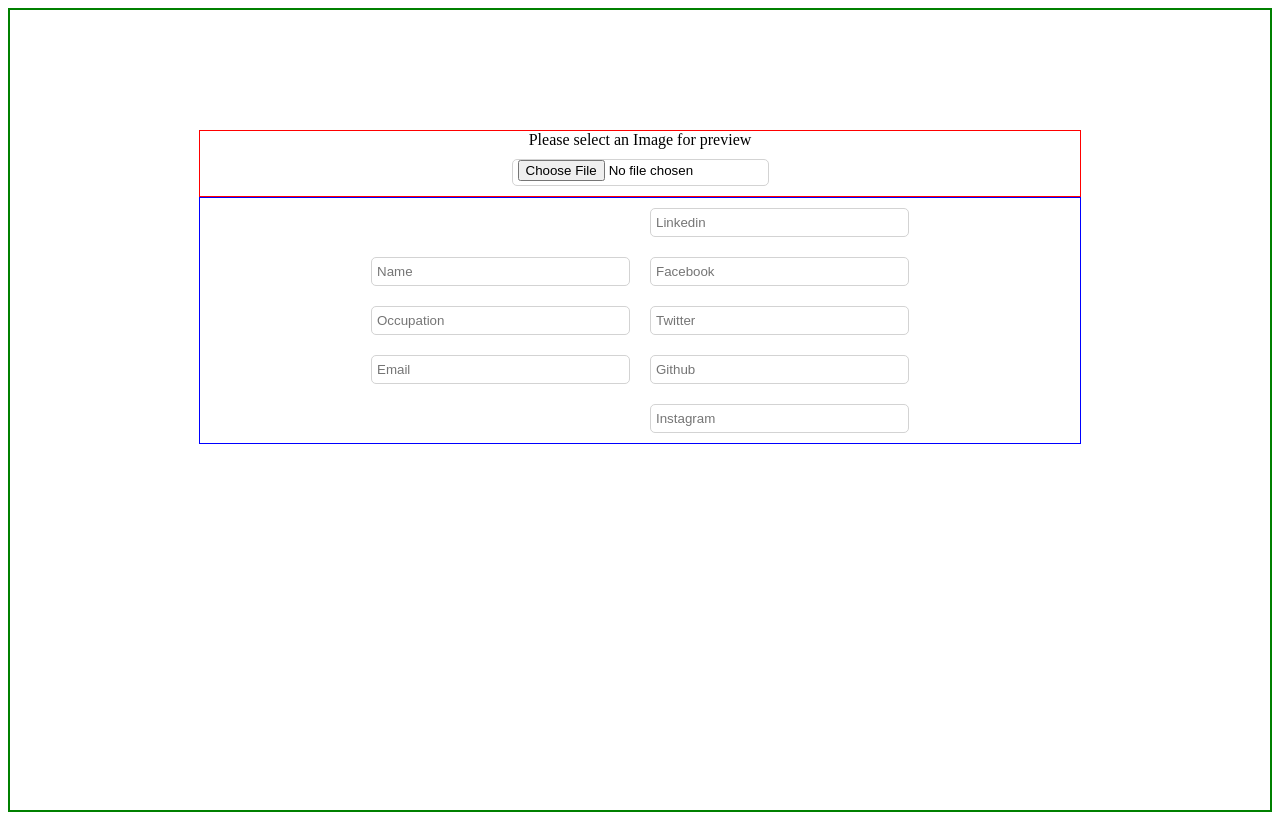
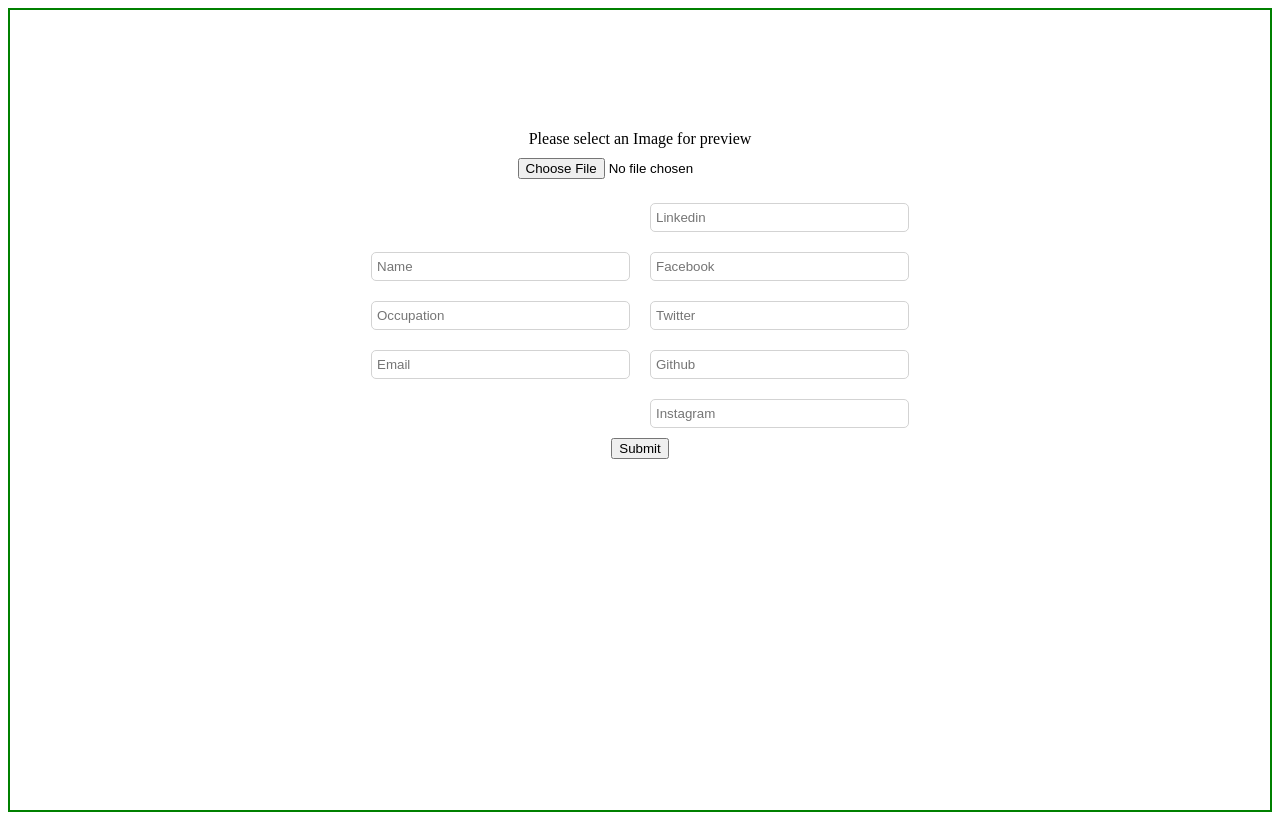
Before and after one commit to ZMcClung88/react-app-boilerplate, a React app: page / in a window 1280 px wide. Built offline with nearby package versions, Linux system fonts and the light colour scheme.

Commit message:
saving changes

```diff
--- a/components/Form.js
+++ b/components/Form.js
@@ -47,7 +47,12 @@ class Form extends Component {
               <div className="image-preview">
                 {$imagePreview}
               </div>
-              <input placeholder="Image" type="file" onChange={event => this.handleImageChange(event)} />
+              <input
+                className="pic_search"
+                placeholder="Image"
+                type="file"
+                onChange={event => this.handleImageChange(event)}
+              />
               {/* <button type="submit" onClick={event => this.handleSubmit(event)}>
                 Upload Image
               </button> */}
@@ -67,6 +72,9 @@ class Form extends Component {
               <input placeholder="Instagram" />
             </div>
           </div>
+          <div className="form_submit">
+            <button>Submit</button>
+          </div>
         </form>
       </div>
     );
--- a/public/style.css
+++ b/public/style.css
@@ -9,6 +9,8 @@
 .form {
   height: 70vh;
   width: 70%;
+  display: flex;
+  flex-direction: column;
 }
 
 .image-preview {
@@ -33,15 +35,19 @@ input {
   border: 1px solid lightgrey;
 }
 
+.pic_search {
+  border: none;
+}
+
 .form_top {
-  border: 1px solid red;
+  /* border: 1px solid red; */
   display: flex;
   justify-content: center;
   align-items: center;
 }
 
 .form_bottom {
-  border: 1px solid blue;
+  /* border: 1px solid blue; */
   display: flex;
   justify-content: center;
   align-items: center;
@@ -56,3 +62,12 @@ input {
   display: flex;
   flex-direction: column;
 }
+
+.form_submit {
+  /* width: 20%; */
+  /* height: 5%; */
+  /* border: 1px solid red; */
+  border-radius: 5px;
+  display: flex;
+  justify-content: center;
+}
```
